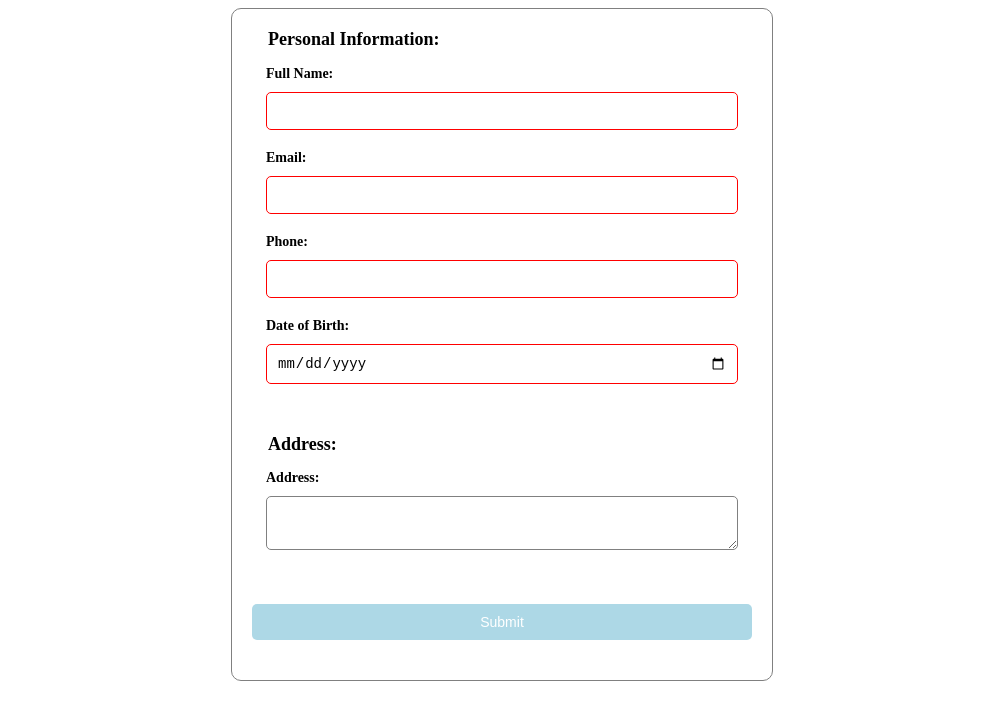
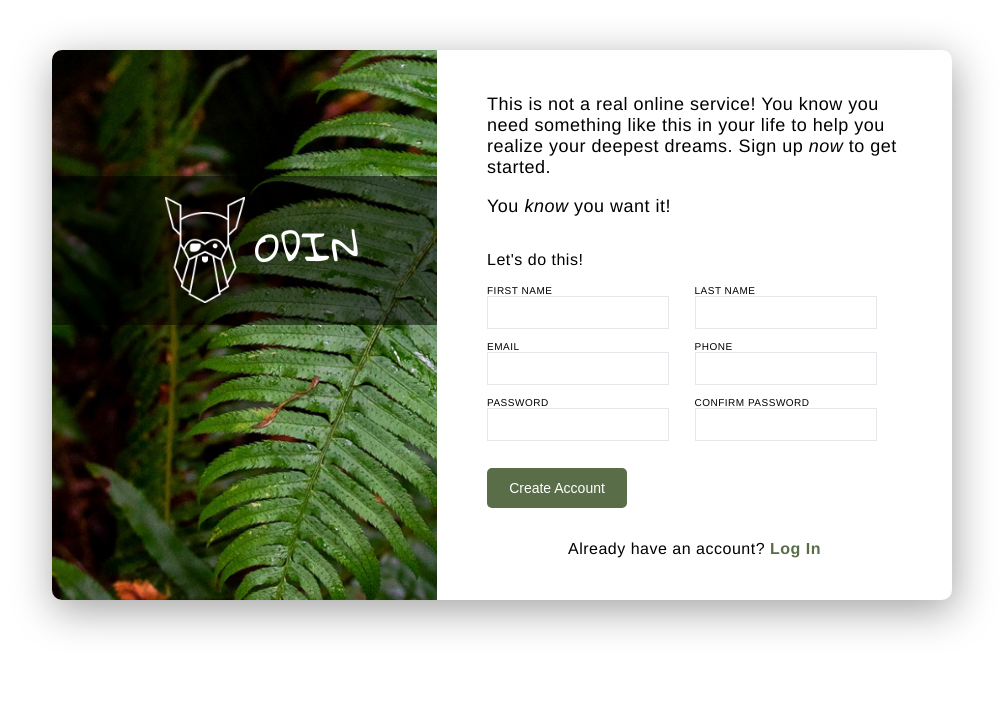
Before and after one commit to bdeborchels/nice-forms, a plain HTML site: page index.html in a window 1280 px wide. Shown: the whole page, without its empty margins (138-1145 px from the left). Drawn offline with Linux system fonts and the light colour scheme.

Commit message:
form added and modified

```diff
--- a/index.html
+++ b/index.html
@@ -5,40 +5,51 @@
     <meta http-equiv="X-UA-Compatible" content="IE=edge">
     <meta name="viewport" content="width=device-width, initial-scale=1.0">
     <link rel="stylesheet" href="style.css">
+    <link rel="preconnect" href="https://fonts.googleapis.com">
+    <link rel="preconnect" href="https://fonts.gstatic.com" crossorigin>
+    <link href="https://fonts.googleapis.com/css2?family=Gloria+Hallelujah&display=swap" rel="stylesheet">
     <title>Document</title>
 </head>
 <body>
-
-<form>
-    <fieldset>
-      <legend>Personal Information:</legend>
-      <div>
-        <label for="name">Full Name:</label>
-        <input type="text" id="name" name="name" required>
+  <div class="container">
+    <div class="overlay" id="overlay">
+      <div class="sign-in" id="sign-in">
+        <div class="odin-logo-container">
+          <img class="odin-logo" src="images/odin-lined.png">
+          <p>ODIN</p>
+        </div>
       </div>
-      <div>
-        <label for="email">Email:</label>
-        <input type="email" id="email" name="email" required>
+    </div>
+    <div class="form">
+      <div class="sign-up" id="sign-up-info">
+        <div class="text-initial">
+        <p>This is not a real online service! You know you need something like this in your life to help you realize your deepest dreams.
+          Sign up <em>now</em> to get started.</p>
+        <p>You <em>know</em> you want it!</p>
       </div>
-      <div>
-        <label for="phone">Phone:</label>
-        <input type="tel" id="phone" name="phone" required>
+        <form id="sign-up-form">
+          <p class="form-text">Let's do this!</p>
+          <div class="input-group">
+            <label for="first-name">First Name</label>
+            <input type="text" id="first-name"/>
+            <label for="email">Email</label>
+            <input type="email" id="email"/>
+            <label for="password">Password</label>
+            <input type="password" id="password" name="password"/>
+          </div>
+          <div class="input-group">
+            <label for="last-name">Last Name</label>
+            <input type="text" id="last-name"/>
+            <label for="phone">Phone</label>
+            <input type="text" id="phone"/>
+            <label for="password">Confirm Password</label>
+            <input type="password" id="password" name="confirm-password"/>
+          </div>
+          <button class="control-button">Create Account</button>
+        </form>
+          <p class="log-in">Already have an account? <a href="#">Log In</a></p>
       </div>
-      <div>
-        <label for="dob">Date of Birth:</label>
-        <input type="date" id="dob" name="dob" required>
-      </div>
-    </fieldset>
-    <fieldset>
-      <legend>Address:</legend>
-      <div>
-        <label for="address">Address:</label>
-        <textarea id="address" name="address" required></textarea>
-      </div>
-    </fieldset>
-    <div>
-      <input type="submit" value="Submit">
     </div>
-  </form>
+  </div>
 </body>
 </html>
--- a/style.css
+++ b/style.css
@@ -1,49 +1,173 @@
-form {
-    width: 500px;
-    margin: 0 auto;
-    padding: 20px;
-    border: 1px solid gray;
+:root{
+  --form-height:550px;
+  --form-width: 900px;
+}
+
+body, html{
+  width: 100%;
+  height: 100%;
+  margin: 0;
+  font-family: 'Helvetica Neue', sans-serif;
+  letter-spacing: 0.5px;
+}
+
+.container{
+  width: var(--form-width);
+  height: var(--form-height);
+  position: relative;
+  margin: auto;
+  box-shadow: 2px 10px 40px rgba(22,20,19,0.4);
+  border-radius: 10px;
+  margin-top: 50px;
+}
+/*
+----------------------
+      Overlay
+----------------------
+*/
+.overlay{
+  width: 100%;
+  height: 100%;
+  position: absolute;
+  z-index: 100;
+  background-image: url(/images/halie-west-25xggax4bSA-unsplash.jpg);
+  background-size: cover;
+  background-position: center;
+  border-radius: 10px;
+  color: white;
+  clip: rect(0, 385px, var(--form-height), 0);
+}
+
+.overlay .sign-in{
+  /*  Width is 385px - padding  */
+  width: calc(385px - var(--padding) * 2);
+  height: 100%;
+  display: flex;
+  justify-content: center;
+  flex-direction: column;
+  align-items: center;
+  padding: 0px var(--padding);
+  text-align: center;
+}
+
+.overlay .sign-in{
+  float: left;
+}
+.overlay .sign-up{
+  float:right;
+}
+
+.overlay p{
+  margin: 20px 0px 30px;
+  font-weight: 200;
+  font-family: 'Gloria Hallelujah', cursive;
+  font-size: 40px;
+  text-align: left;
+}
+
+.odin-logo-container {
+  background-color: rgba(0, 0, 0, 0.5);
+  display: flex;
+  padding: 10px;
+  align-items: center;
+  justify-content: center;
+  width: 400px;
+  margin-bottom: 150px;
+}
+
+.odin-logo {
+  margin-right: 10px;
+  width: 20%;
+}
+/*
+------------------------
+      Button
+------------------------
+*/
+.control-button{
+  width: 140px;
+  height: 40px;
+  font-size: 14px;
+  background: #596D48;
+  border-radius: 5px;
+  color: white;
+  border: none;
+  margin-top: 15px;
+  float: left;
+}
+/*
+--------------------------
+      Forms
+--------------------------
+*/
+
+.form{
+  width: 100%;
+  height: 100%;
+  position: absolute;
   border-radius: 10px;
 }
 
-  fieldset {
-    border: none;
-    margin-bottom: 20px;
+.form .sign-up{
+  --padding: 50px;
+  position:absolute;
+    /*  Width is 100% - 385px - padding  */
+  width: calc(var(--form-width) - 385px - var(--padding) * 2);
+  height: 100%;
+  display: flex;
+  justify-content: center;
+  flex-direction: column;
+  align-items: center;
+  padding: 0px var(--padding);
+  text-align: left;
+}
+.form .sign-up{
+  right: 0;
 }
 
-  legend {
-    font-size: 18px;
-    font-weight: bold;
-    margin-bottom: 10px;
+.form .form-text{
+  text-align: left;
+  font-weight: 500;
 }
 
-  label {
-    font-size: 14px;
-    font-weight: bold;
-    display: block;
-    margin-bottom: 10px;
+.input-group {
+  display: flex;
+  flex-direction: column;
+  width: 50%;
+  float: left;
+}
+.input-group label{
+  text-align: left;
+  font-size: 10px;
+  font-weight: 500;
+  text-transform: uppercase;
 }
 
-  input, textarea {
+.text-initial{
+  font-size: 18px;
+  color: black;
+  font-weight: 500;
+  text-align: left;
+}
+#sign-up-form input{
+  margin: 0px 12px 12px 0px;
+  font-size: 10px;
   padding: 10px;
-    font-size: 14px;
-    width: 100%;
-    box-sizing: border-box;
-    border: 1px solid gray;
-    border-radius: 5px;
-    margin-bottom: 20px;
+  width: 160px;
+  font-weight: 300;
+  border: 1px solid #E5E7EB;
+  font-family: 'Helvetica Neue', sans-serif;
+  letter-spacing: 1.5px;
 }
 
-  input[type="submit"] {
-    background-color: lightblue;
-    color: white;
-    padding: 10px 20px;
-    border: none;
-    border-radius: 5px;
-    cursor: pointer;
+p.log-in {
+  font-weight: 400;
+  font-size: 1rem;
+  margin-top: 32px;
 }
 
-  input:invalid{
-
-    border-color: red;
+.log-in a {
+  color: #596D48;
+  font-weight: bold;
+  text-decoration: none;
 }
```
Also changed, not shown: script.js (added, +14 -0 lines). Lines whose indentation alone changed are shown as unchanged.
